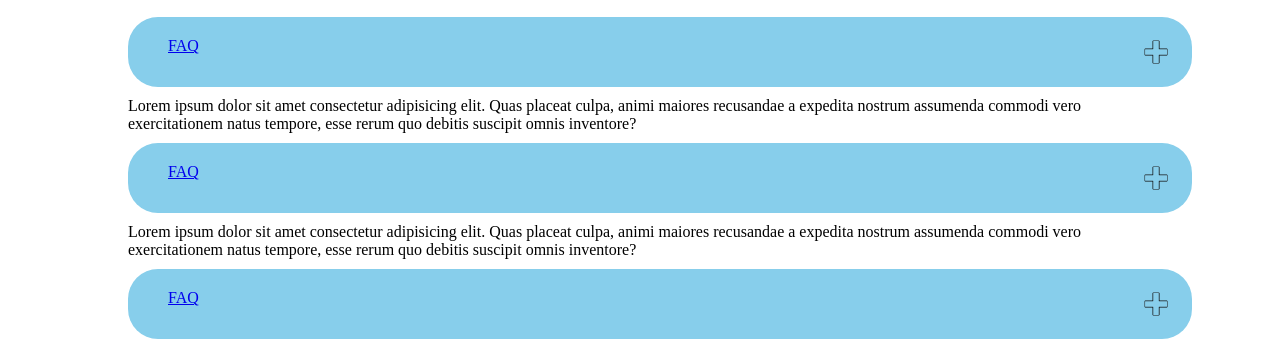
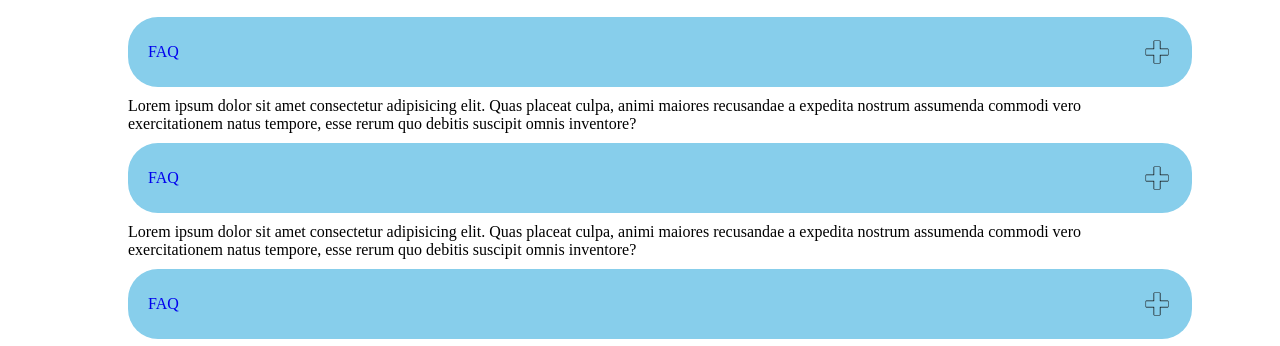
Before and after one commit to DrFreaK231/DrFreaK, a plain HTML site: page Day03-assign/index.html in a window 1280 px wide. Shown: the part 964-1310 px from the top of the page. Drawn offline with Linux system fonts and the light colour scheme.

Commit message:
Add files via upload

```diff
--- a/Day03-assign/index.html
+++ b/Day03-assign/index.html
@@ -61,21 +61,21 @@
             <dl class="qus">
                 <dt>
                     <a href="/" target="_self">
-                        <p>FAQ</p>
+                        FAQ
                         <img src="./day03_assign/plus.png" alt="plus">
                     </a>
                 </dt>
                 <dd>Lorem ipsum dolor sit amet consectetur adipisicing elit. Quas placeat culpa, animi maiores recusandae a expedita nostrum assumenda commodi vero exercitationem natus tempore, esse rerum quo debitis suscipit omnis inventore?</dd>
                 <dt>
                     <a href="/" target="_self">
-                        <p>FAQ</p>
+                        FAQ
                         <img src="./day03_assign/plus.png" alt="plus">
                     </a>
                 </dt>
                 <dd>Lorem ipsum dolor sit amet consectetur adipisicing elit. Quas placeat culpa, animi maiores recusandae a expedita nostrum assumenda commodi vero exercitationem natus tempore, esse rerum quo debitis suscipit omnis inventore?</dd>
                 <dt>
                     <a href="/" target="_self">
-                        <p>FAQ</p>
+                        FAQ
                         <img src="./day03_assign/plus.png" alt="plus">
                     </a>
                 </dt>
--- a/Day03-assign/style.css
+++ b/Day03-assign/style.css
@@ -105,12 +105,11 @@
 .qus dt a{
     display: flex;
     flex-direction: row;
-}
-.qus dt a p{
-    width: 95%;
-    padding-left: 20px;
+    justify-content: space-between;
+    text-decoration: none;
     align-items: center;
 }
+
 .qus dt a img{
     width: 30px;
     height: 30px;
```
